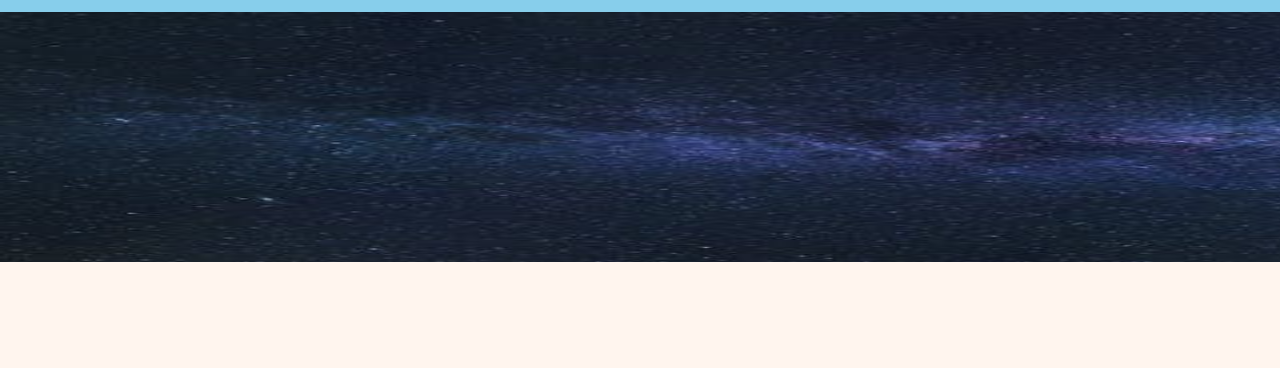
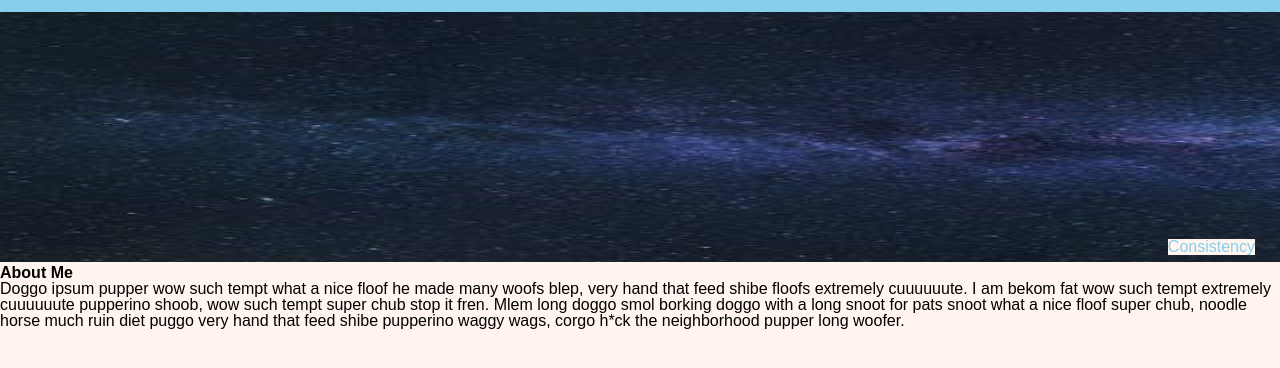
Before and after one commit to seanrashby/My-Portfolio, a plain HTML site: page index.html in a window 1280 px wide. Shown: the part 78-446 px from the top of the page. Drawn offline with Linux system fonts and the light colour scheme.

Commit message:
added section, doggo ipsum, modified href links and about me etc

```diff
--- a/assets/style.css
+++ b/assets/style.css
@@ -28,6 +28,19 @@
 #topphoto{
     width: 2000px;
     height: 250px;
+}
+
+.imgcontainer{
+position: relative;
+text-align: center;
+color: skyblue;
+
+}
+.bottom-right{
+    position: absolute;
+    bottom: 10px;
+    right: 25px;
+
 }
 
 #h1{
--- a/index.html
+++ b/index.html
@@ -18,26 +18,39 @@
         <nav class="nav">
             <h1 class="example" id="h1"><a href="#top-of-page"></a>Sean Ashby</h1>
             <a href="#about-me" class="nav-link">About Me</a>
-            <a href="#about-me" class="nav-link">Work</a>
-            <a href="#about-me" class="nav-link">Contact Me</a>
-            <a href="#about-me" class="nav-link">Resume</a>
+            <a href="#work" class="nav-link">Work</a>
+            <a href="#contact" class="nav-link">Contact Me</a>
+            <a href="#resume" class="nav-link">Resume</a>
 
             </nav>
     </header>
         <main>
+            <!-- image with cool subtitle -->
+            <div class="imgcontainer">
+        <img id="topphoto" src="./assets/images/milkyway.jpeg" alt="milkyway galaxy photo">
+        <div class="bottom-right">Consistency</div>
 
-        <img id="topphoto" src="./assets/images/milkyway.jpeg" alt="milkyway galaxy photo">
+              </div>
 
-    <!-- Cool Subtitle Here! -->
+
 
 
 
     <!-- About Me -->
+        <section id="about-me">
+            <h2>About Me</h2>
+            <p>Doggo ipsum pupper wow such tempt what a nice floof he made many woofs blep, very hand that feed shibe floofs extremely cuuuuuute. I am bekom fat wow such tempt extremely cuuuuuute pupperino shoob, wow such tempt super chub stop it fren. Mlem long doggo smol borking doggo with a long snoot for pats snoot what a nice floof super chub, noodle horse much ruin diet puggo very hand that feed shibe pupperino waggy wags, corgo h*ck the neighborhood pupper long woofer.</p>
+
+        </section>
+
 
 
 
     <!-- Work -->
+        <section>
 
+
+        </section>
 
         </main>
 
```
